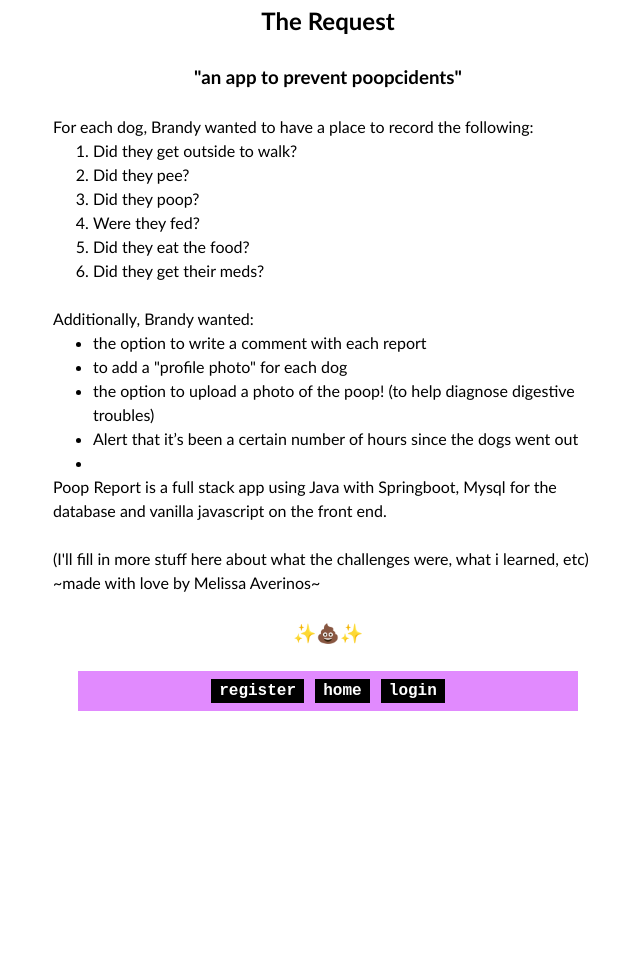
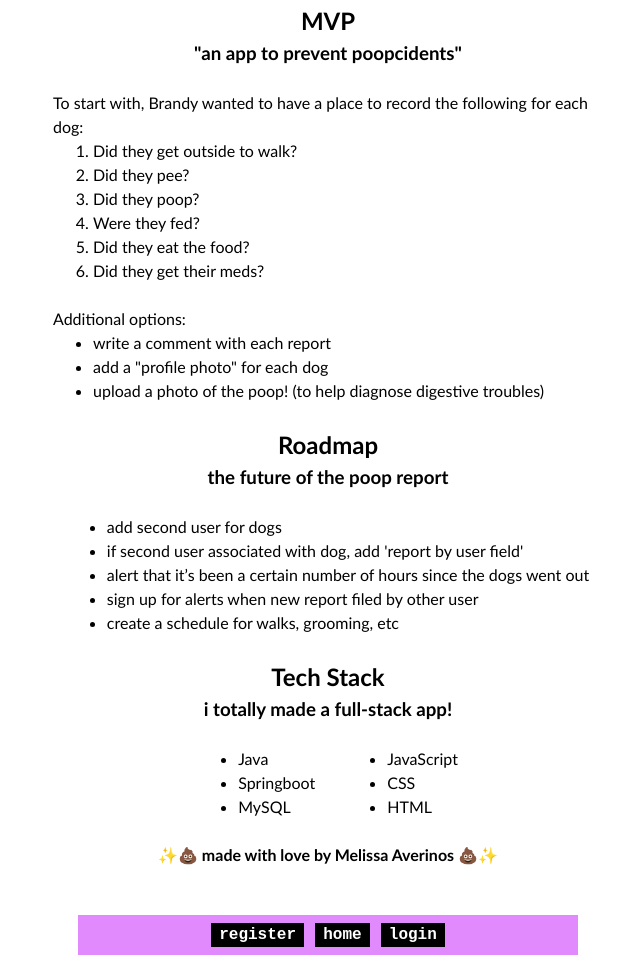
Before and after one commit to yummygoods/poopReport, a plain HTML site: page src/main/resources/templates/html/about.html in a window 1280 px wide. Shown: the part 695-1666 px from the top of the page, without its empty margins (312-952 px from the left). Before the commit the page ends 1422 px from the top, so only its background shows below. Drawn offline with Linux system fonts and the light colour scheme.

Commit message:
adds more text to about page

```diff
--- a/src/main/resources/static/css/styles.css
+++ b/src/main/resources/static/css/styles.css
@@ -298,7 +298,7 @@ main {
 
 }
 
-#about p {
+.about p {
  /* margin-top: 1rem;*/
   text-align: left;
   }
@@ -588,3 +588,23 @@ cursor: pointer;
 .bold {
   font-weight: bold;
 }
+
+p.stage-whisper {
+opacity: 20%;
+font-size: .8rem;
+text-align: center;
+}
+
+bold.tagline{
+text-align: center;
+
+}
+
+.col-list{
+display: flex;
+flex-direction: row;
+}
+
+.col-list ul{
+margin: 0 1rem;
+}
--- a/src/main/resources/templates/html/about.html
+++ b/src/main/resources/templates/html/about.html
@@ -37,7 +37,7 @@
 </header>
 
 
-<main id="about">
+<main class="about">
     <h1>
         <!--i can't figure out what tag for this! i want it to be big, but it's not
         necessarily important INFO --- would i just use <p> with a class to make it big? (and maybe italic)-->
@@ -65,17 +65,17 @@
     <hr>
     <br>
 
+    <!--TODO add margin to sections and remove brs between-->
+    <section class="project-writeup">
+        <h2>MVP</h2>
 
-    <section class="project-writeup">
-        <h2>The Request</h2>
-        <br>
         <h3>"an app to prevent poopcidents"</h3>
         <br>
 
         <!--TODO vary the font style or weight in this section-->
 
 
-        <p>For each dog, Brandy wanted to have a place to record the following:</p>
+        <p>To start with, Brandy wanted to have a place to record the following for each dog:</p>
         <ol>
             <li>Did they get outside to walk?</li>
             <li>Did they pee?</li>
@@ -85,44 +85,62 @@
             <li>Did they get their meds?</li>
         </ol>
         <br>
-        <p> Additionally, Brandy wanted:</p>
+        <p> Additional options:</p>
         <ul>
-            <li>the option to write a comment with each report</li>
-            <li>to add a "profile photo" for each dog</li>
-            <li>the option to upload a photo of the poop! (to help diagnose digestive troubles)</li>
+            <li>write a comment with each report</li>
+            <li>add a "profile photo" for each dog</li>
+            <li>upload a photo of the poop! (to help diagnose digestive troubles)</li>
         </ul>
-
-
-        <section class="roadmap">
-            <ul>
-                <li>Alert that it’s been a certain number of hours since the dogs went out</li>
-                <li></li>
-            </ul>
-        </section>
-
-
-    </section>
-
-    <section class="stack">
-
-        <p> Poop Report is a full stack app using Java with Springboot, Mysql for the database and vanilla javascript on
-            the
-            front end.</p>
-        <br>
-        <p>(I'll fill in more stuff here about what the challenges were, what i learned, etc)</p>
-        <p>~made with love by Melissa Averinos~</p>
     </section>
 
     <br>
 
+    <section class="roadmap">
+        <h2>Roadmap</h2>
+        <h3>the future of the poop report</h3>
+        <br>
+        <ul>
+            <li>add second user for dogs</li>
+            <li>if second user associated with dog, add 'report by user field'</li>
+            <li>alert that it’s been a certain number of hours since the dogs went out</li>
+            <li>sign up for alerts when new report filed by other user</li>
+            <li>create a schedule for walks, grooming, etc</li>
+
+        </ul>
+    </section>
+
+    <br>
+    <section class="stack">
+        <h2>Tech Stack</h2>
+        <h3>i totally made a full-stack app!</h3>
+        <br>
+        <div class="col-list">
+            <ul>
+                <li>Java</li>
+                <li>Springboot</li>
+                <li>MySQL</li>
+            </ul>
+            <ul>
+                <li>JavaScript</li>
+                <li>CSS</li>
+                <li>HTML</li>
+            </ul>
+        </div>
+    </section>
+    <br>
+
+
+    <b class="tagline">✨💩 made with love by Melissa Averinos 💩✨</b>
+    <br>
+
 </main>
-<h3>✨💩✨</h3>
 <br>
+
+<!--change to class-->
 <nav id="border">
     <span><a href="/register">register</a></span>
     <span><a href="/home">home</a></span>
     <span><a href="/login">login</a></span>
-
 </nav>
 
 </body>
```
